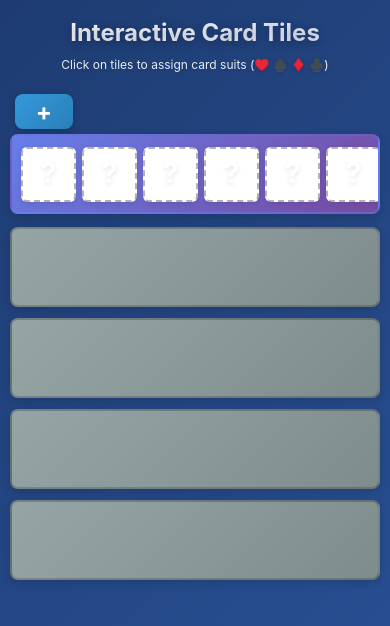
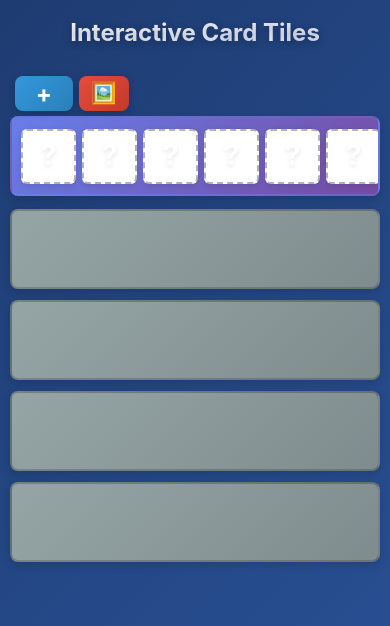
Before and after one commit to vtluu/interactive-card-tiles, a React (Vite) app: page / in a window 390 px wide. Shown: the top 626 px of the page. Built offline with nearby package versions, Linux system fonts and the light colour scheme.

Commit message:
Add toggle button for themed images and remove instruction text

```diff
--- a/src/App.jsx
+++ b/src/App.jsx
@@ -2,6 +2,7 @@ import React, { useState } from 'react'
 import ScrollContainer from './components/ScrollContainer'
 import ReadOnlyScrollContainer from './components/ReadOnlyScrollContainer'
 import AddTile from './components/AddTile'
+import ToggleImageButton from './components/ToggleImageButton'
 import './App.css'
 
 function App() {
@@ -17,6 +18,9 @@ function App() {
 
   // Track the initial 6 tile IDs
   const initialTileIds = [1, 2, 3, 4, 5, 6];
+
+  // Toggle between card suits and themed images
+  const [showImages, setShowImages] = useState(false);
 
   const handleSuitChange = (index, suit) => {
     setTiles(prevTiles =>
@@ -81,25 +85,29 @@ function App() {
     <div className="app">
       <header className="app-header">
         <h1>Interactive Card Tiles</h1>
-        <p>Click on tiles to assign card suits (♥️ ♠️ ♦️ ♣️)</p>
       </header>
 
       <main className="app-main">
         <div className="add-tile-container">
           <AddTile onAddTile={handleAddTile} />
+          <ToggleImageButton
+            onToggle={() => setShowImages(!showImages)}
+            showImages={showImages}
+          />
         </div>
 
         <ScrollContainer
           tiles={tiles}
           speed={30}
           onSuitChange={handleSuitChange}
+          showImages={showImages}
         />
 
         <div className="readonly-scrolls-container">
-          <ReadOnlyScrollContainer tiles={diamondTiles} />
-          <ReadOnlyScrollContainer tiles={heartTiles} />
-          <ReadOnlyScrollContainer tiles={clubTiles} />
-          <ReadOnlyScrollContainer tiles={spadeTiles} />
+          <ReadOnlyScrollContainer tiles={diamondTiles} showImages={showImages} />
+          <ReadOnlyScrollContainer tiles={heartTiles} showImages={showImages} />
+          <ReadOnlyScrollContainer tiles={clubTiles} showImages={showImages} />
+          <ReadOnlyScrollContainer tiles={spadeTiles} showImages={showImages} />
         </div>
       </main>
     </div>
--- a/src/components/ReadOnlyScrollContainer.jsx
+++ b/src/components/ReadOnlyScrollContainer.jsx
@@ -2,7 +2,7 @@ import React from 'react';
 import ReadOnlyTile from './ReadOnlyTile';
 import './ReadOnlyScrollContainer.css';
 
-const ReadOnlyScrollContainer = ({ tiles }) => {
+const ReadOnlyScrollContainer = ({ tiles, showImages = false }) => {
   return (
     <div className="readonly-scroll-container">
       <div className="readonly-scroll-content">
@@ -11,6 +11,7 @@ const ReadOnlyScrollContainer = ({ tiles }) => {
             key={`readonly-tile-${index}-${tile.id || index}`}
             suit={tile.suit}
             isBlank={!tile.suit}
+            showImages={showImages}
           />
         ))}
       </div>
--- a/src/components/ReadOnlyTile.jsx
+++ b/src/components/ReadOnlyTile.jsx
@@ -8,7 +8,14 @@ const cardSuits = {
   club: '♣️'
 };
 
-const ReadOnlyTile = ({ suit, isBlank = true }) => {
+const themedImages = {
+  spade: '🚀',    // Spaceship for spade
+  diamond: '💍',  // Diamond ring for diamond
+  heart: '💑',    // Couple/sweetheart for heart
+  club: '�'      // Fly (closest to dragonfly)
+};
+
+const ReadOnlyTile = ({ suit, isBlank = true, showImages = false }) => {
   const getSuitColor = (suitType) => {
     if (suitType === 'heart' || suitType === 'diamond') {
       return '#e74c3c'; // Red for hearts and diamonds
@@ -21,7 +28,7 @@ const ReadOnlyTile = ({ suit, isBlank = true }) => {
       className={`readonly-tile ${isBlank && !suit ? 'readonly-tile-blank' : 'readonly-tile-assigned'}`}
     >
       <div className="readonly-tile-icon" style={{ color: suit ? getSuitColor(suit) : '#999' }}>
-        {suit ? cardSuits[suit] : '?'}
+        {suit ? (showImages ? themedImages[suit] : cardSuits[suit]) : '?'}
       </div>
     </div>
   );
--- a/src/components/ScrollContainer.jsx
+++ b/src/components/ScrollContainer.jsx
@@ -2,7 +2,7 @@ import React from 'react';
 import Tile from './Tile';
 import './ScrollContainer.css';
 
-const ScrollContainer = ({ tiles, onSuitChange }) => {
+const ScrollContainer = ({ tiles, onSuitChange, showImages = false }) => {
   return (
     <div className="scroll-container">
       <div className="scroll-content">
@@ -13,6 +13,7 @@ const ScrollContainer = ({ tiles, onSuitChange }) => {
             onSuitChange={onSuitChange}
             index={index}
             isBlank={!tile.suit}
+            showImages={showImages}
           />
         ))}
       </div>
--- a/src/components/Tile.jsx
+++ b/src/components/Tile.jsx
@@ -8,7 +8,14 @@ const cardSuits = {
   club: '♣️'
 };
 
-const Tile = ({ suit, onSuitChange, isBlank = true, index }) => {
+const themedImages = {
+  spade: '🚀',    // Spaceship for spade
+  diamond: '💍',  // Diamond ring for diamond
+  heart: '💑',    // Couple/sweetheart for heart
+  club: '�'      // Fly (closest to dragonfly)
+};
+
+const Tile = ({ suit, onSuitChange, isBlank = true, index, showImages = false }) => {
   const [showSelector, setShowSelector] = useState(false);
   const isClosingRef = useRef(false);
   const touchStartRef = useRef(null);
@@ -92,7 +99,7 @@ const Tile = ({ suit, onSuitChange, isBlank = true, index }) => {
       onTouchEnd={handleTouchEnd}
     >
       <div className="tile-icon" style={{ color: suit ? getSuitColor(suit) : 'white' }}>
-        {suit ? cardSuits[suit] : '?'}
+        {suit ? (showImages ? themedImages[suit] : cardSuits[suit]) : '?'}
       </div>
 
       {showSelector && (
--- /dev/null
+++ b/src/components/ToggleImageButton.css
@@ -0,0 +1,47 @@
+.toggle-image-button {
+  width: 40px;
+  height: 40px;
+  border-radius: 8px;
+  display: flex;
+  justify-content: center;
+  align-items: center;
+  background: linear-gradient(135deg, #e74c3c, #c0392b);
+  box-shadow: 0 2px 8px rgba(0, 0, 0, 0.2);
+  transition: all 0.2s ease;
+  cursor: pointer;
+  border: none;
+  font-size: 1.5rem;
+  color: white;
+  font-weight: bold;
+  line-height: 1;
+  user-select: none;
+  -webkit-user-select: none;
+  -webkit-tap-highlight-color: transparent;
+  touch-action: manipulation;
+  margin-left: 8px;
+}
+
+/* Only apply hover on non-touch devices */
+@media (hover: hover) and (pointer: fine) {
+  .toggle-image-button:hover {
+    transform: scale(1.1);
+    box-shadow: 0 4px 12px rgba(231, 76, 60, 0.4);
+    background: linear-gradient(135deg, #c0392b, #e74c3c);
+  }
+}
+
+/* Touch feedback for mobile */
+.toggle-image-button:active {
+  transform: scale(0.95);
+  background: linear-gradient(135deg, #a93226, #922b21);
+}
+
+/* Responsive adjustments */
+@media (max-width: 768px) {
+  .toggle-image-button {
+    width: 35px;
+    height: 35px;
+    font-size: 1.3rem;
+    margin-left: 6px;
+  }
+}
--- /dev/null
+++ b/src/components/ToggleImageButton.jsx
@@ -0,0 +1,15 @@
+import './ToggleImageButton.css';
+
+function ToggleImageButton({ onToggle, showImages }) {
+  return (
+    <button
+      className="toggle-image-button"
+      onClick={onToggle}
+      title={showImages ? "Show card suits" : "Show themed images"}
+    >
+      {showImages ? '🃏' : '🖼️'}
+    </button>
+  );
+}
+
+export default ToggleImageButton;
```
